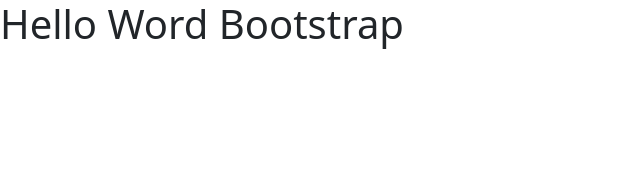
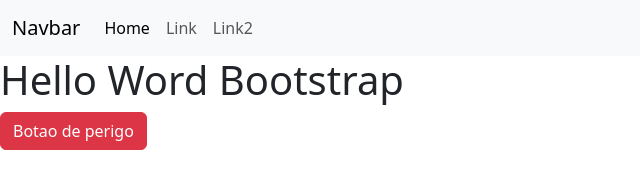
Before and after one commit to luiz-oberto/curso-bootstrap5-udemy, a plain HTML site: page index.html in a window 1280 px wide. Shown: the whole page, without its empty margins (0-640 px from the left). Drawn offline with nearby package versions, Linux system fonts and the light colour scheme.

Commit message:
add aula 8 update index.html

```diff
--- a/index.html
+++ b/index.html
@@ -9,6 +9,28 @@
     <title>Bootstrap</title>
 </head>
 <body>
+    <nav class="navbar navbar-expand-lg bg-body-tertiary">
+        <div class="container-fluid">
+          <a class="navbar-brand" href="#">Navbar</a>
+          <button class="navbar-toggler" type="button" data-bs-toggle="collapse" data-bs-target="#navbarSupportedContent" aria-controls="navbarSupportedContent" aria-expanded="false" aria-label="Toggle navigation">
+            <span class="navbar-toggler-icon"></span>
+          </button>
+          <div class="collapse navbar-collapse" id="navbarSupportedContent">
+            <ul class="navbar-nav me-auto mb-2 mb-lg-0">
+              <li class="nav-item">
+                <a class="nav-link active" aria-current="page" href="#">Home</a>
+              </li>
+              <li class="nav-item">
+                <a class="nav-link" href="#">Link</a>
+              </li>
+              <li class="nav-item">
+                <a class="nav-link" href="#">Link2</a>
+              </li>
+            </ul>
+          </div>
+        </div>
+      </nav>
     <h1>Hello Word Bootstrap</h1>
+    <button class="btn btn-danger">Botao de perigo</button>
 </body>
 </html>
```
Also changed, not shown: anotacoes_das_aulas/aula8-Como_desenvolver_aplicacoes_com_bootstrap.md (added, +6 -0 lines).
